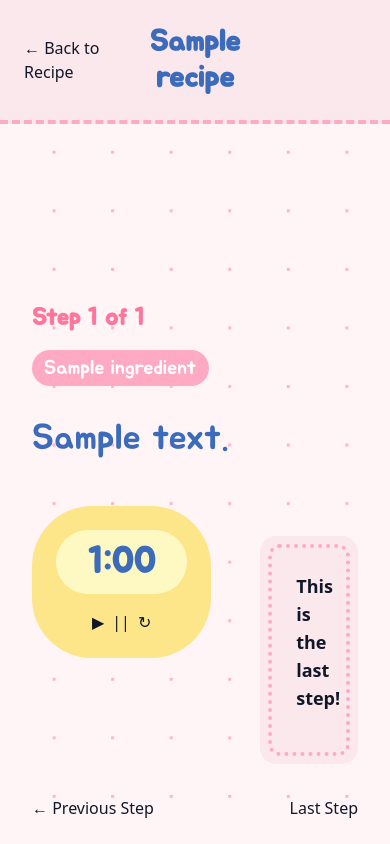
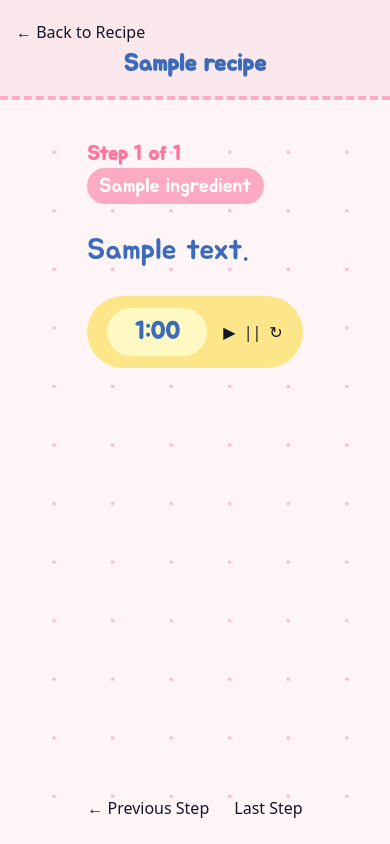
Before and after one commit to elena563/mamachef, a Django app: page /recipe/1/guided_mode/ in a window 390 px wide. Run offline with Django 5.2, Linux system fonts and the light colour scheme; tables that the repository leaves empty hold one stand-in row (values such as "Sample post"); some libraries are stand-ins or nearby versions.

Commit message:
Fix responsivity

```diff
--- a/kitchen/templates/guided_mode.html
+++ b/kitchen/templates/guided_mode.html
@@ -6,7 +6,7 @@
 <style>
     body {
         overflow: hidden;
-        height: 100vh;
+        height: 100dvh;
         margin: 0;
         padding: 0;
         display: flex;
@@ -23,14 +23,14 @@
 {% endblock %}
 
 {% block header %}
-<div class="w-full bg-medium-pink mb-8 border-b-4 border-pink-mama border-dashed">
-    <div class='max-w-7xl mx-auto grid grid-cols-3 items-center flex-shrink-0 p-6'>
+<div class="w-full bg-medium-pink mb-4 border-b-4 border-pink-mama border-dashed">
+    <div class='max-w-7xl mx-auto grid grid-rows-2 md:grid-cols-3 md:grid-rows-1 items-center flex-shrink-0 p-4 md:p-6'>
         <div class="justify-self-start">
             <c-button link="{% url 'Kitchen:recipe_detail' recipe.id %}" variant="ghost" size="sm">
                 ← Back to Recipe
             </c-button>
         </div>
-        <h1 class="text-3xl font-bold text-center">{{ recipe.name }}</h1>
+        <h1 class="text-2xl md:text-3xl font-bold text-center">{{ recipe.name }}</h1>
         <div></div>
     </div>
 </div>
@@ -38,18 +38,26 @@
 {% block footer %}{% endblock %}
 
 {% block content %}
-<div class="max-w-7xl h-full mx-auto px-4 flex flex-col gap-4 box-border">
+<div class="max-w-7xl h-full mx-auto md:px-4 flex flex-col gap-4 box-border">
 
 
-    <div id="guided-container" class="flex gap-6 items-center flex-1 min-h-0">
-        <div class="w-[70%] flex flex-col justify-between">
-            <h3 id="step-title" class="font-semibold text-2xl text-pink-mama-dark py-4"></h3>
+    <div id="guided-container" class="flex flex-col md:flex-row gap-6 items-center flex-1 min-h-0">
+        <div class="md:w-[70%] flex flex-col justify-between self-start">
+            <h3 id="step-title" class="font-semibold text-xl md:text-2xl text-pink-mama-dark"></h3>
             <div class="flex items-center gap-4" id="used-ingredients-cont">
             </div>
-            <h2 id="step-description" class="text-4xl py-8"></h2>
+            <h2 id="step-description" class="text-[clamp(1.5rem,3.5vh,2.5rem)] md:text-3xl py-6"></h2>
 
-            <div id="step-timer" class="flex flex-col items-center gap-4 mt-4 p-6 bg-yellow-mama rounded-[60px] w-fit hidden">
+            <!--<div id="step-timer" class="flex flex-col items-center gap-4 mt-4 p-6 bg-yellow-mama rounded-[60px] w-fit hidden">
                 <span class="font-semibold w-full text-center bg-light-yellow px-6 py-3 mx-2 rounded-full text-navy-mama text-4xl font-jua" id="timer-value"></span>
+                <div class="inline-flex items-center gap-2 mx-2">
+                    <c-button id="start-timer" variant="primary" size="sm">▶︎</c-button>
+                    <c-button id="pause-timer" variant="primary" size="sm">||</c-button>
+                    <c-button id="reset-timer" variant="success" size="sm">↻</c-button>
+                </div>
+            </div>-->
+            <div id="step-timer" class="flex flex-row items-center mb-4 p-3 bg-yellow-mama rounded-[40px] w-fit hidden">
+                <span class="font-semibold w-[100px] text-center bg-light-yellow px-4 py-2 mx-2 rounded-full text-navy-mama text-2xl font-jua" id="timer-value"></span>
                 <div class="inline-flex items-center gap-2 mx-2">
                     <c-button id="start-timer" variant="primary" size="sm">▶︎</c-button>
                     <c-button id="pause-timer" variant="primary" size="sm">||</c-button>
@@ -58,7 +66,7 @@
             </div>
         </div>
 
-        <div id='next-step-cont' class="w-[30%] self-end rounded-2xl p-2 bg-medium-pink">
+        <div id='next-step-cont' class="hidden md:block md:w-[30%] self-end rounded-2xl p-2 bg-medium-pink">
             <div class="border-4 border-dotted border-pink-mama rounded-xl p-6 bg-medium-pink">
                 <div class="flex justify-between items-center mb-4">
                     <span id="next-step-desc" class="font-semibold text-lg"></span>
--- a/kitchen/templates/shopping_list.html
+++ b/kitchen/templates/shopping_list.html
@@ -10,14 +10,14 @@
     <h1 id="listName" class="text-3xl font-bold mt-4 mb-6 cursor-pointer">{{ shopping_list.name }}</h1>
     <c-form-field name="list_name" type="text" class="hidden mt-4 mb-6" value="{{ shopping_list.name }}" />
 
-    <div class="flex justify-between gap-4 mb-6">
+    <div class="flex flex-col md:flex-row justify-between gap-4 mb-6">
         <div class="flex gap-4">
             <c-button variant="success" type="submit">Save Changes</c-button>
             <c-button variant="ghost" type="button" link="{% url 'Kitchen:shopping_list' %}">
                 Cancel
             </c-button>
         </div>
-        <div class="flex gap-4">
+        <div class="flex flex-col md:flex-row gap-4">
             <c-button link="{% url 'Kitchen:export_pdf' %}" variant="green">Export PDF</c-button>
             <c-button class='remove_bought_btn' type="button" variant="primary" disabled="{% if not bought_items %}True{% endif %}">Delete Bought Items</c-button>
             <c-button class='clear_btn' type="button" variant="primary">Clear List</c-button>
--- a/theme/static/css/dist/styles.css
+++ b/theme/static/css/dist/styles.css
@@ -62,6 +62,7 @@
     --radius-xl: 0.75rem;
     --radius-2xl: 1rem;
     --radius-3xl: 1.5rem;
+    --ease-out: cubic-bezier(0, 0, 0.2, 1);
     --blur-sm: 8px;
     --default-transition-duration: 150ms;
     --default-transition-timing-function: cubic-bezier(0.4, 0, 0.2, 1);
@@ -477,6 +487,12 @@
   .w-\[70\%\] {
     width: 70%;
   }
+  .w-\[100px\] {
+    width: 100px;
+  }
+  .w-\[110px\] {
+    width: 110px;
+  }
   .w-fit {
     width: fit-content;
   }
@@ -539,11 +572,20 @@
   .grid-cols-3 {
     grid-template-columns: repeat(3, minmax(0, 1fr));
   }
+  .grid-rows-2 {
+    grid-template-rows: repeat(2, minmax(0, 1fr));
+  }
+  .grid-rows-3 {
+    grid-template-rows: repeat(3, minmax(0, 1fr));
+  }
   .flex-col {
     flex-direction: column;
   }
   .flex-col-reverse {
     flex-direction: column-reverse;
+  }
+  .flex-row {
+    flex-direction: row;
   }
   .flex-wrap {
     flex-wrap: wrap;
@@ -615,6 +657,9 @@
   .self-end {
     align-self: flex-end;
   }
+  .self-start {
+    align-self: flex-start;
+  }
   .justify-self-start {
     justify-self: flex-start;
   }
@@ -633,6 +678,12 @@
   .rounded-3xl {
     border-radius: var(--radius-3xl);
   }
+  .rounded-\[30px\] {
+    border-radius: 30px;
+  }
+  .rounded-\[40px\] {
+    border-radius: 40px;
+  }
   .rounded-\[60px\] {
     border-radius: 60px;
   }
@@ -910,6 +971,15 @@
     font-size: var(--text-xs);
     line-height: var(--tw-leading, var(--text-xs--line-height));
   }
+  .text-\[clamp\(1\.5rem\,3\.5vh\,2\.5rem\)\] {
+    font-size: clamp(1.5rem, 3.5vh, 2.5rem);
+  }
+  .text-\[clamp\(1\.5rem\,3vh\,2\.5rem\)\] {
+    font-size: clamp(1.5rem, 3vh, 2.5rem);
+  }
+  .text-\[clamp\(1\.5rem\,4vh\,2\.5rem\)\] {
+    font-size: clamp(1.5rem, 4vh, 2.5rem);
+  }
   .leading-normal {
     --tw-leading: var(--leading-normal);
     line-height: var(--leading-normal);
@@ -1252,11 +1353,71 @@
       padding-inline: calc(var(--spacing) * 6);
     }
   }
+  .md\:mt-10 {
+    @media (width >= 48rem) {
+      margin-top: calc(var(--spacing) * 10);
+    }
+  }
+  .md\:mb-8 {
+    @media (width >= 48rem) {
+      margin-bottom: calc(var(--spacing) * 8);
+    }
+  }
+  .md\:\!inline-flex {
+    @media (width >= 48rem) {
+      display: inline-flex !important;
+    }
+  }
+  .md\:block {
+    @media (width >= 48rem) {
+      display: block;
+    }
+  }
+  .md\:flex {
+    @media (width >= 48rem) {
+      display: flex;
+    }
+  }
+  .md\:hidden {
+    @media (width >= 48rem) {
+      display: none;
+    }
+  }
+  .md\:inline {
+    @media (width >= 48rem) {
+      display: inline;
+    }
+  }
+  .md\:inline-flex {
+    @media (width >= 48rem) {
+      display: inline-flex;
+    }
+  }
+  .md\:w-\[30\%\] {
+    @media (width >= 48rem) {
+      width: 30%;
+    }
+  }
+  .md\:w-\[70\%\] {
+    @media (width >= 48rem) {
+      width: 70%;
+    }
+  }
   .md\:grid-cols-2 {
     @media (width >= 48rem) {
       grid-template-columns: repeat(2, minmax(0, 1fr));
     }
   }
+  .md\:grid-cols-3 {
+    @media (width >= 48rem) {
+      grid-template-columns: repeat(3, minmax(0, 1fr));
+    }
+  }
+  .md\:grid-rows-1 {
+    @media (width >= 48rem) {
+      grid-template-rows: repeat(1, minmax(0, 1fr));
+    }
+  }
   .md\:flex-row {
     @media (width >= 48rem) {
       flex-direction: row;
@@ -1267,9 +1428,47 @@
       align-items: center;
     }
   }
+  .md\:p-6 {
+    @media (width >= 48rem) {
+      padding: calc(var(--spacing) * 6);
+    }
+  }
   .md\:p-12 {
     @media (width >= 48rem) {
       padding: calc(var(--spacing) * 12);
+    }
+  }
+  .md\:px-4 {
+    @media (width >= 48rem) {
+      padding-inline: calc(var(--spacing) * 4);
+    }
+  }
+  .md\:py-6 {
+    @media (width >= 48rem) {
+      padding-block: calc(var(--spacing) * 6);
+    }
+  }
+  .md\:py-8 {
+    @media (width >= 48rem) {
+      padding-block: calc(var(--spacing) * 8);
+    }
+  }
+  .md\:text-2xl {
+    @media (width >= 48rem) {
+      font-size: var(--text-2xl);
+      line-height: var(--tw-leading, var(--text-2xl--line-height));
+    }
+  }
+  .md\:text-3xl {
+    @media (width >= 48rem) {
+      font-size: var(--text-3xl);
+      line-height: var(--tw-leading, var(--text-3xl--line-height));
+    }
+  }
+  .md\:text-4xl {
+    @media (width >= 48rem) {
+      font-size: var(--text-4xl);
+      line-height: var(--tw-leading, var(--text-4xl--line-height));
     }
   }
   .lg\:flex {
@@ -1495,6 +1700,11 @@
   inherits: false;
   initial-value: 0 0 #0000;
 }
+@property --tw-outline-style {
+  syntax: "*";
+  inherits: false;
+  initial-value: solid;
+}
 @property --tw-blur {
   syntax: "*";
   inherits: false;
@@ -1585,6 +1795,10 @@
   inherits: false;
 }
 @property --tw-duration {
+  syntax: "*";
+  inherits: false;
+}
+@property --tw-ease {
   syntax: "*";
   inherits: false;
 }
@@ -1619,6 +1833,7 @@
       --tw-ring-offset-width: 0px;
       --tw-ring-offset-color: #fff;
       --tw-ring-offset-shadow: 0 0 #0000;
+      --tw-outline-style: solid;
       --tw-blur: initial;
       --tw-brightness: initial;
       --tw-contrast: initial;
@@ -1642,6 +1857,7 @@
       --tw-backdrop-saturate: initial;
       --tw-backdrop-sepia: initial;
       --tw-duration: initial;
-    }
-  }
-}
+      --tw-ease: initial;
+    }
+  }
+}
```
Also changed, not shown: other parts of theme/static/css/dist/styles.css (+73 -0 lines), functions/ingredient_validation.py (+10 -3 lines), kitchen/templates/recipe_detail.html (+7 -4 lines), kitchen/templates/recipe_form.html (+5 -5 lines).
